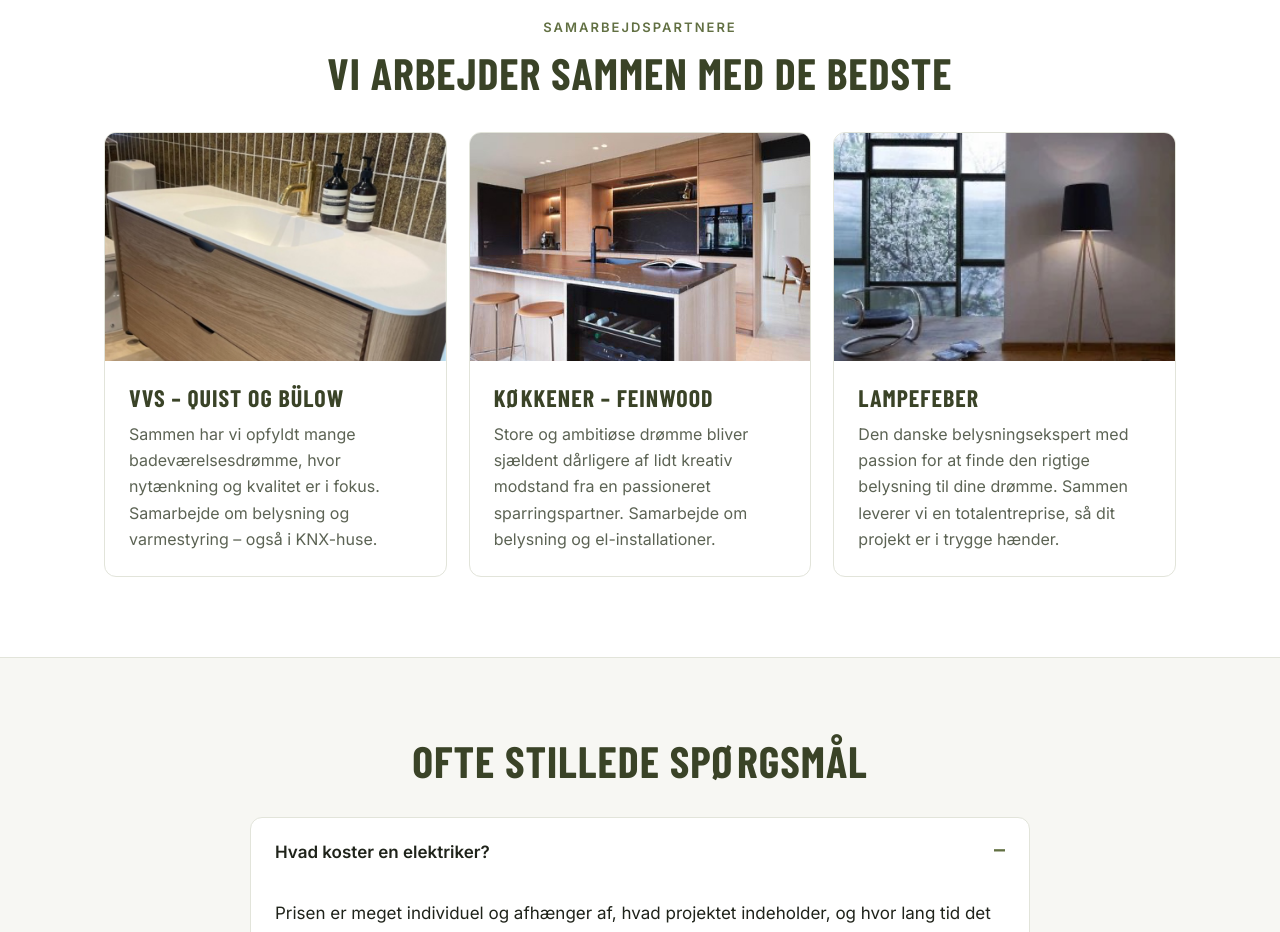
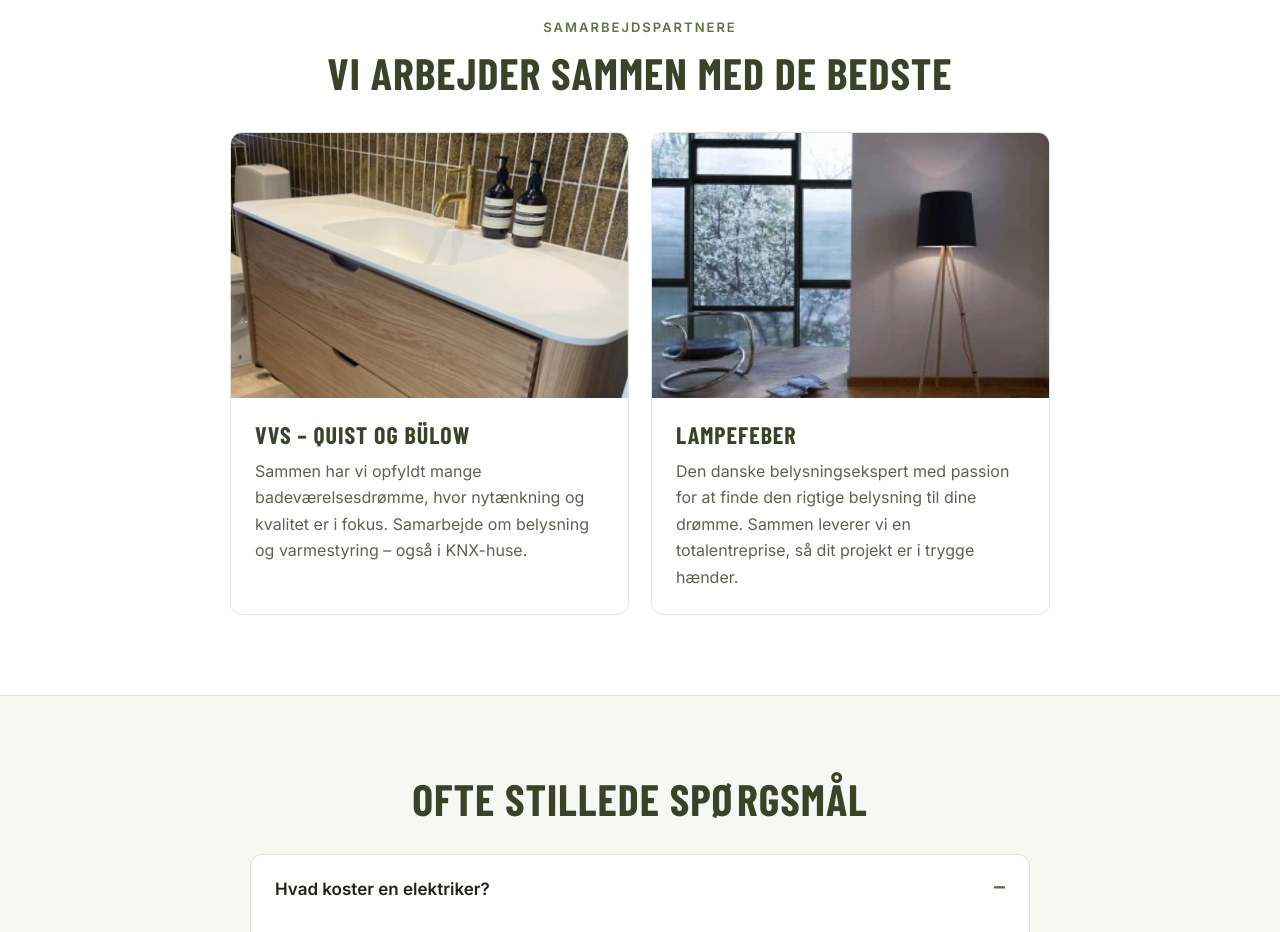
Before and after one commit to louisekejser-lab/keiserelectric, a plain HTML site: page om-os.html in a window 1280 px wide. Shown: the part 1160-2092 px from the top of the page. Drawn offline with nearby package versions, Linux system fonts and the light colour scheme.

Commit message:
Fjern Feinwood som samarbejdspartner, køkkenbillede til Privat, nyt Unsplash-billede til Erhverv
Co-Authored-By: Claude Opus 5.5 <noreply@anthropic.com>

```diff
--- a/om-os.html
+++ b/om-os.html
@@ -54,9 +54,8 @@
 
 <section class="alt"><div class="wrap">
 <div class="center"><p class="eyebrow">Samarbejdspartnere</p><h2>Vi arbejder sammen med de bedste</h2></div>
-<div class="partners">
+<div class="partners two">
 <div class="partner"><img src="/img/bad.jpg" alt="Badeværelse med VVS og el udført af Keiser Electric" loading="lazy"><div><h3>VVS – Quist og Bülow</h3><p>Sammen har vi opfyldt mange badeværelsesdrømme, hvor nytænkning og kvalitet er i fokus. Samarbejde om belysning og varmestyring – også i KNX-huse.</p></div></div>
-<div class="partner"><img src="/img/feinwood-koekken.jpg" alt="Snedkerkøkken fra Feinwood med el-installation fra Keiser Electric" loading="lazy"><div><h3>Køkkener – Feinwood</h3><p>Store og ambitiøse drømme bliver sjældent dårligere af lidt kreativ modstand fra en passioneret sparringspartner. Samarbejde om belysning og el-installationer.</p></div></div>
 <div class="partner"><img src="/img/lampefeber.jpg" alt="Belysning fra Lampefeber. Installation kan udføres af Keiser Electric." loading="lazy"><div><h3>Lampefeber</h3><p>Den danske belysningsekspert med passion for at finde den rigtige belysning til dine drømme. Sammen leverer vi en totalentreprise, så dit projekt er i trygge hænder.</p></div></div>
 </div>
 </div></section>
--- a/style.css
+++ b/style.css
@@ -146,3 +146,5 @@ ul.checks li::before{content:"";position:absolute;left:0;top:.45em;width:16px;he
   .brand img{height:20px}
   .topbar{letter-spacing:1px;font-size:12px}
 }
+.partners.two{grid-template-columns:repeat(2,1fr);max-width:820px;margin-left:auto;margin-right:auto}
+@media (max-width:900px){.partners.two{grid-template-columns:1fr}}
```
Also changed, not shown: index.html (+2 -2 lines), img/erhverv.jpg (added), img/koekken.jpg (renamed from img/feinwood-koekken.jpg).
